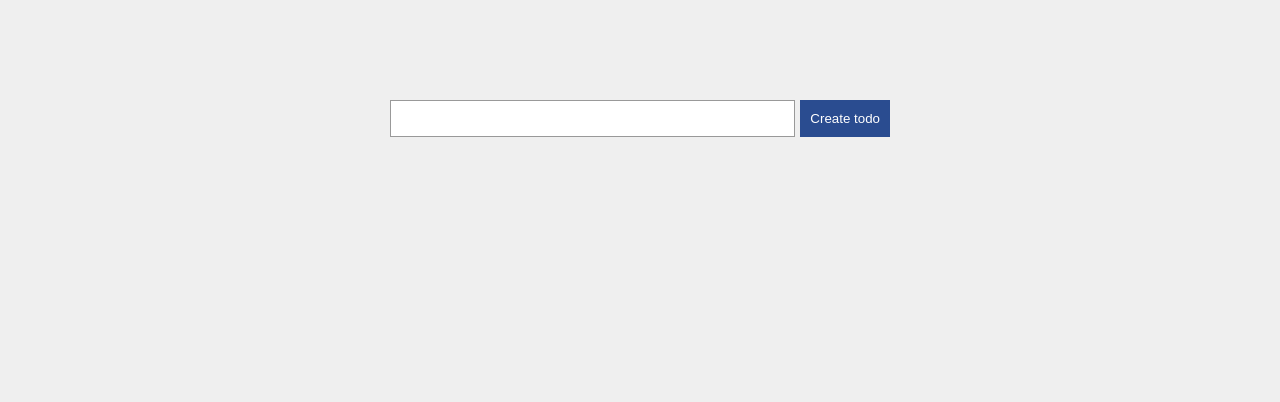
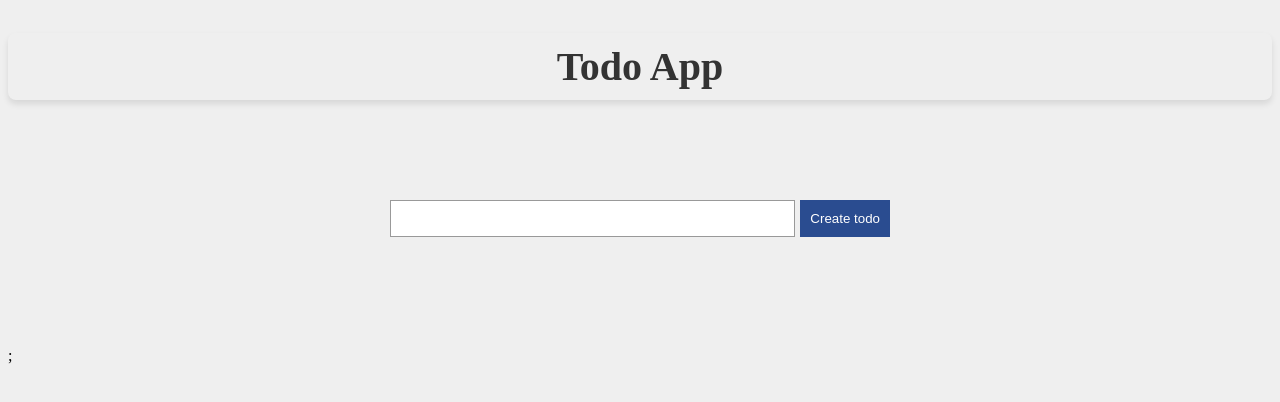
Before and after one commit to JazielA/todo-list, a React (Vite) app: page / in a window 1280 px wide. Shown: the top 402 px of the page. Built offline with nearby package versions, Linux system fonts and the light colour scheme.

Commit message:
add navbar component and styles to enhance the Todo App interface

```diff
--- a/src/App.jsx
+++ b/src/App.jsx
@@ -1,5 +1,11 @@
 import TodoApp from "./components/todoApp";
+import Navbar from "./components/navbar";
 
 export default function App() {
-  return <TodoApp />;
+  return (
+    <>
+      <Navbar />
+      <TodoApp />;
+    </>
+  );
 }
--- /dev/null
+++ b/src/components/navbar.jsx
@@ -0,0 +1,10 @@
+//importo el fichero css para darle estilos a la aplicacion
+import "./todoApp.css";
+
+export default function Navbar() {
+  return (
+    <nav className="navbar">
+      <h1 className="navbarTitle">Todo App</h1>
+    </nav>
+  );
+}
--- a/src/components/todoApp.css
+++ b/src/components/todoApp.css
@@ -68,3 +68,20 @@
   border: none;
   cursor: pointer;
 }
+
+.navbarTitle {
+  text-align: center; /* Centra horizontalmente */
+  font-size: 2.5rem; /* Tamaño de fuente grande */
+  font-weight: bold; /* Negrita para destacar */
+  color: #333; /* Color del texto */
+
+  padding: 10px 20px; /* Espaciado interno */
+  border-radius: 8px; /* Bordes redondeados */
+  box-shadow: 0px 4px 6px rgba(0, 0, 0, 0.1); /* Sombra sutil */
+  transition: transform 0.3s ease, box-shadow 0.3s ease; /* Animación al interactuar */
+}
+
+.navbarTitle:hover {
+  transform: scale(1.05); /* Efecto de agrandar al pasar el cursor */
+  box-shadow: 0px 6px 8px rgba(0, 0, 0, 0.2); /* Sombra más fuerte al interactuar */
+}
```
